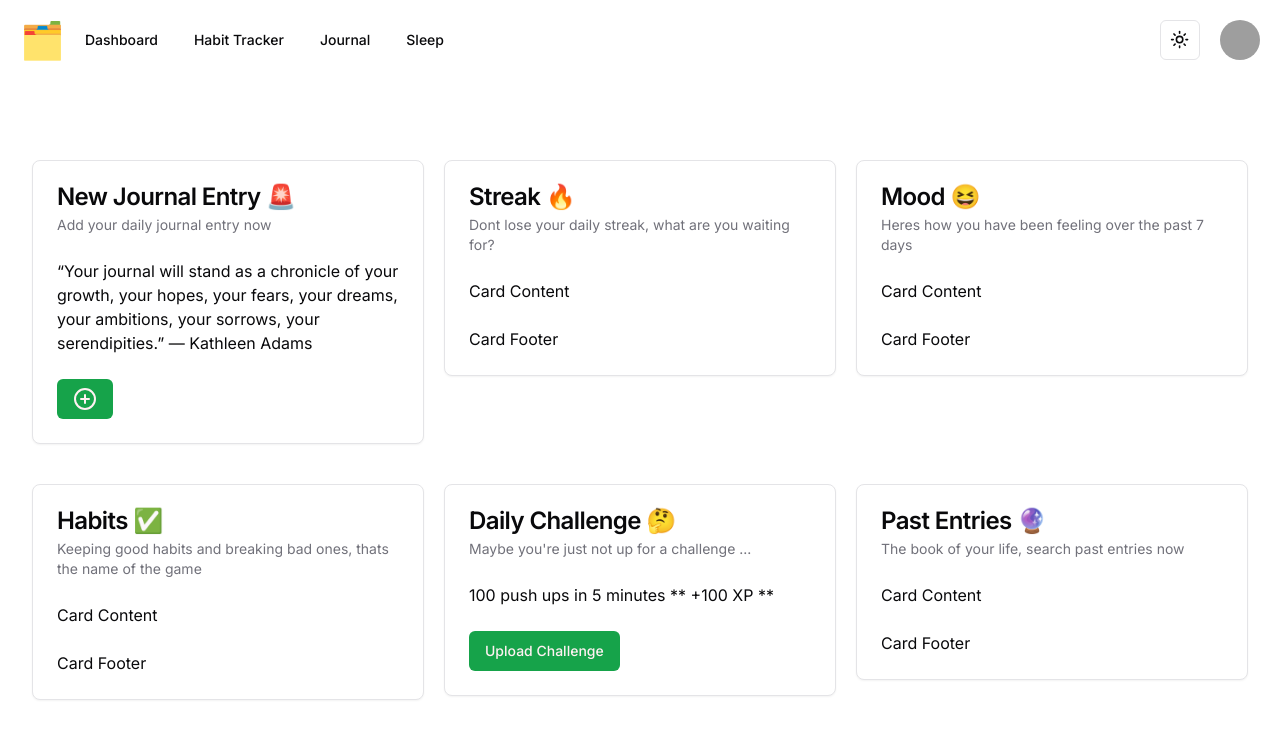
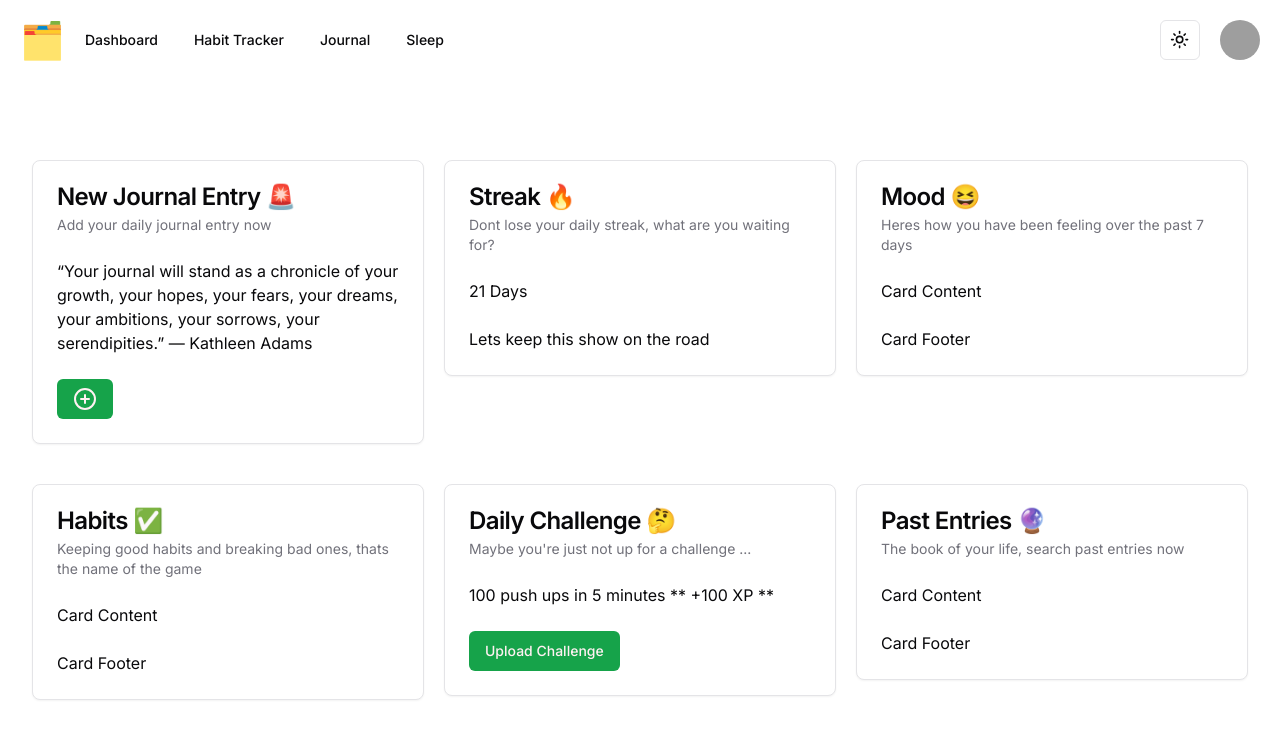
Before and after one commit to seandowdall/life-dev, a Next.js app: page /dashboard in a window 1280 px wide. Shown: the top 738 px of the page. Built offline with nearby package versions, Linux system fonts and the light colour scheme; grey boxes are pictures that could not be loaded.

Commit message:
small changes

```diff
--- a/app/(main)/(routes)/dashboard/page.tsx
+++ b/app/(main)/(routes)/dashboard/page.tsx
@@ -17,6 +17,8 @@ import {
   PlusCircle,
   PlusIcon,
   PlusSquareIcon,
+  SearchXIcon,
+  ShieldX,
 } from "lucide-react";
 
 export const metadata: Metadata = {
@@ -61,10 +63,10 @@ export default function DashboardPage() {
                 </CardDescription>
               </CardHeader>
               <CardContent>
-                <p>Card Content</p>
+                <p>21 Days</p>
               </CardContent>
               <CardFooter>
-                <p>Card Footer</p>
+                <p>Lets keep this show on the road</p>
               </CardFooter>
             </Card>
           </div>
```
